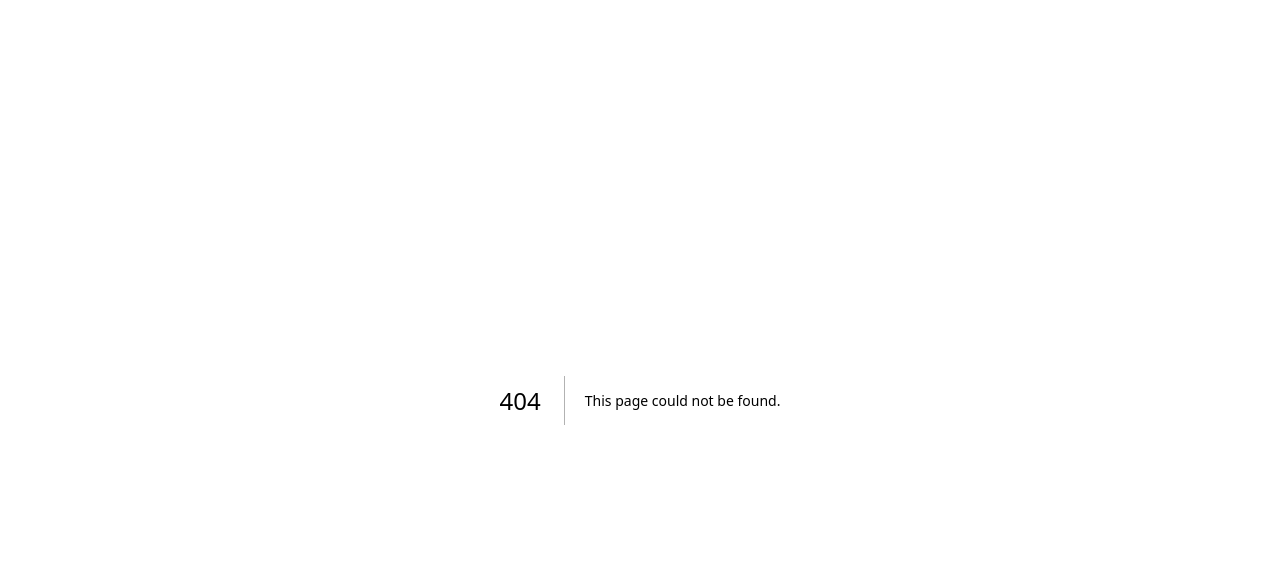
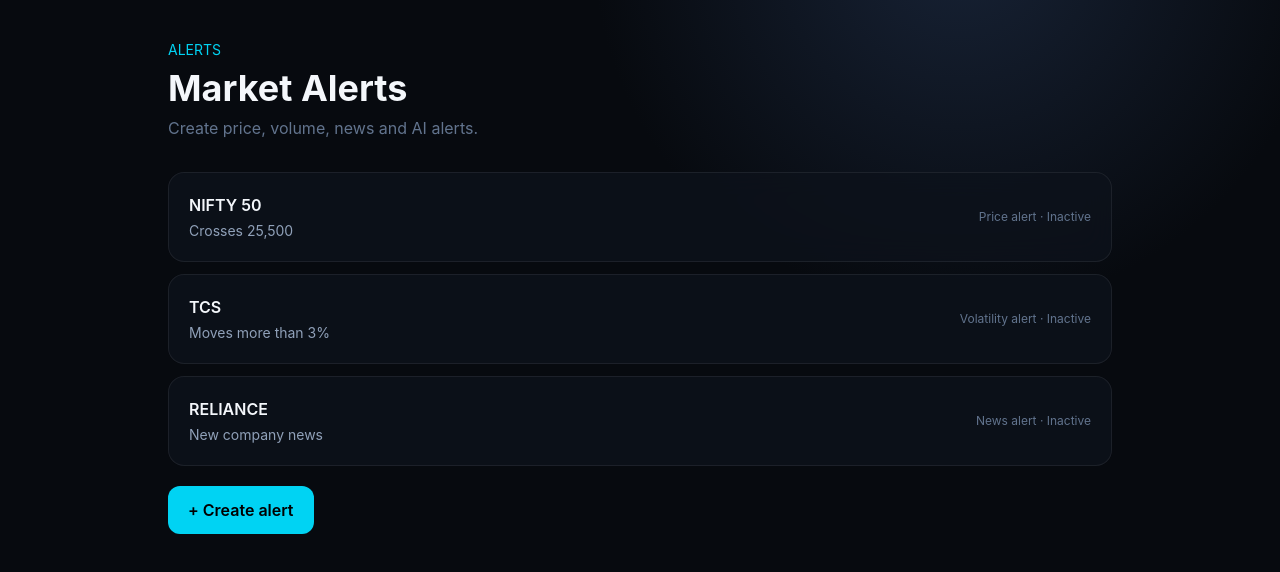
Before and after one commit to intersprit123/CodeX, a Next.js app: page /alerts in a window 1280 px wide. Before the commit this address had no page. Shown: the top 572 px of the page. Built offline with nearby package versions, Linux system fonts and the light colour scheme.

Commit message:
Add alerts screen

```diff
--- /dev/null
+++ b/app/alerts/page.tsx
@@ -0,0 +1,2 @@
+const alerts=[['NIFTY 50','Crosses 25,500','Price alert · Inactive'],['TCS','Moves more than 3%','Volatility alert · Inactive'],['RELIANCE','New company news','News alert · Inactive']]
+export default function Alerts(){return <main className="p-6 md:p-10 max-w-5xl mx-auto"><div className="text-cyan-400 text-sm">ALERTS</div><h1 className="text-4xl font-bold mt-2">Market Alerts</h1><p className="text-slate-500 mt-2">Create price, volume, news and AI alerts.</p><div className="space-y-3 mt-8">{alerts.map(([a,b,c])=><div className="glass rounded-2xl p-5 flex items-center justify-between" key={a}><div><div className="font-semibold">{a}</div><div className="text-sm text-slate-400 mt-1">{b}</div></div><span className="text-xs text-slate-500">{c}</span></div>)}</div><button className="mt-5 bg-cyan-400 text-black font-semibold px-5 py-3 rounded-xl">+ Create alert</button></main>}
```
